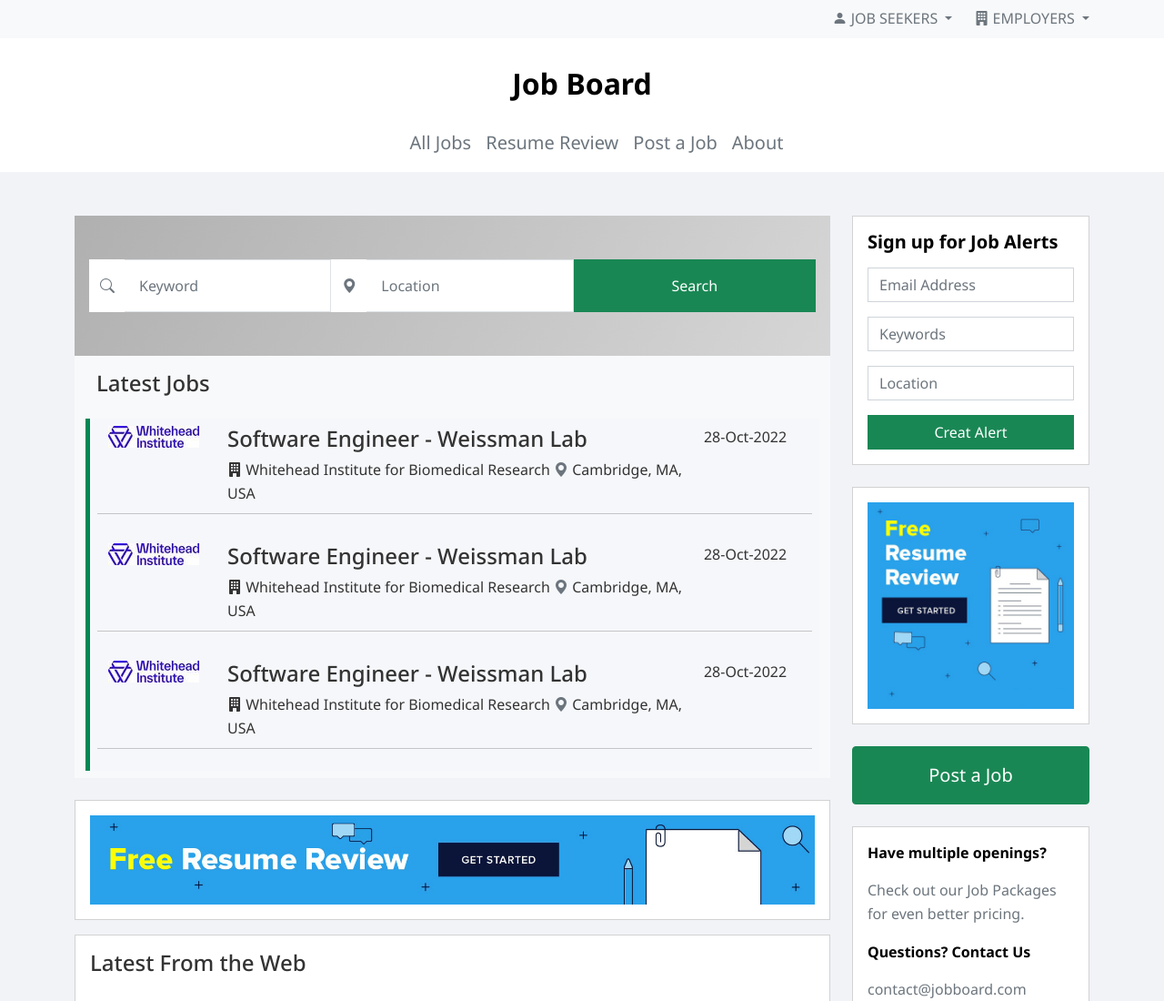
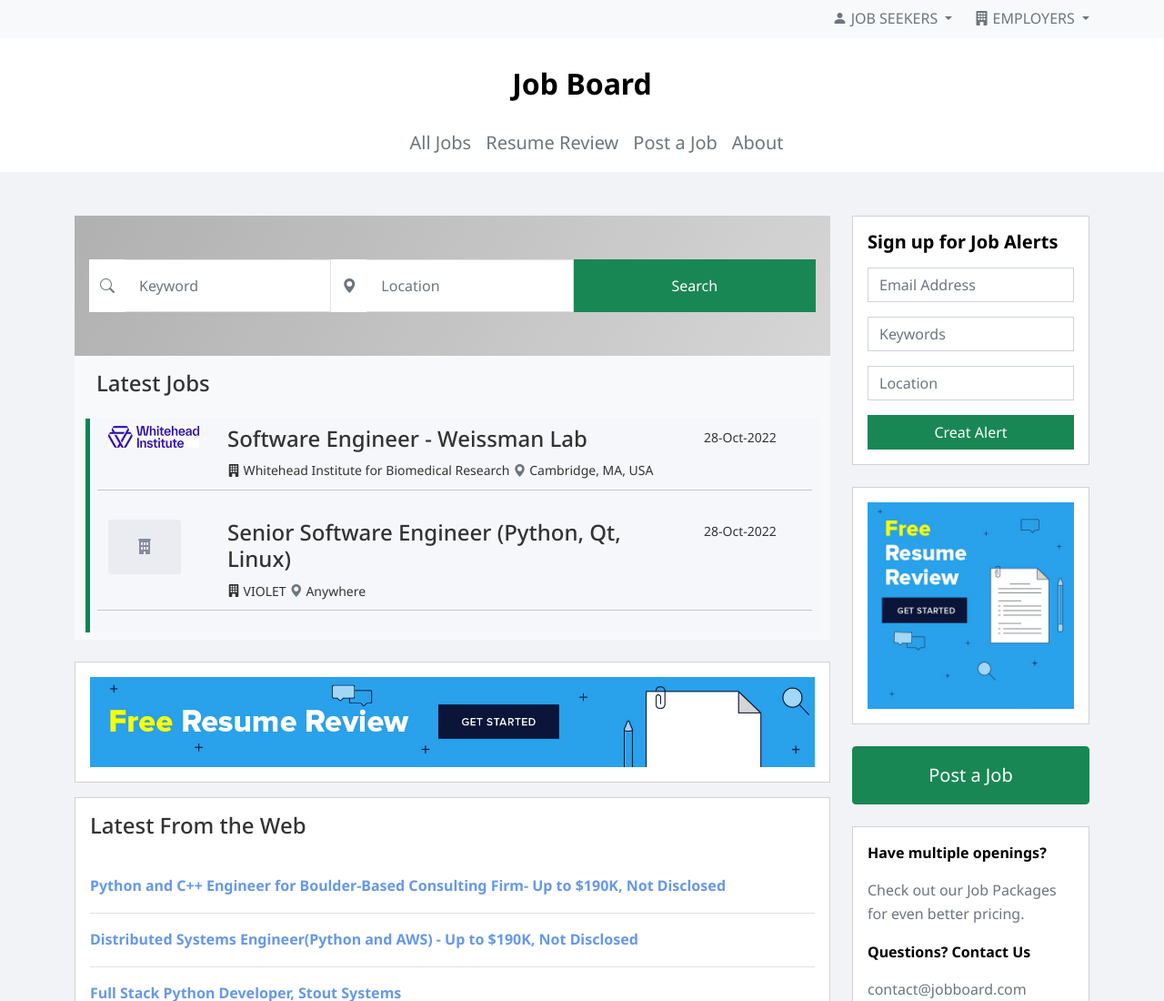
Before and after one commit to hostashish/Job-Board, a plain HTML site: page index.html in a window 1280 px wide. Shown: the top 1100 px of the page at 91% size. Drawn offline with nearby package versions, Linux system fonts and the light colour scheme.

Commit message:
update code

```diff
--- a/index.html
+++ b/index.html
@@ -150,38 +150,24 @@
                                 </div>
                                 <div class="col-md-8 mb-2">
                                     <h5 class="fs-4">Software Engineer - Weissman Lab</h5>
-                                    <span><i class="bi bi-building-fill"></i> Whitehead Institute for Biomedical Research</span> <span><i class="bi bi-geo-alt-fill text-muted"></i> Cambridge, MA, USA</span>
+                                    <span class="small"><i class="bi bi-building-fill"></i> Whitehead Institute for Biomedical Research</span> <span class="small"><i class="bi bi-geo-alt-fill text-muted"></i> Cambridge, MA, USA</span>
                                 </div>
                                 <div class="col-md-2 mb-2">
-                                    <span>28-Oct-2022</span>
+                                    <span class="small">28-Oct-2022</span>
                                 </div>
                                 <hr>
                             </div>
 
                             <div class="row latest-job-list-item p-2">
                                 <div class="col-md-2">
-                                    <img class="ogr-logo img-fluid mb-2" src="./assets/images/clogo1.jpeg">
+                                    <img class="ogr-logo img-fluid mb-2" src="./assets/images/org-placeholer.png">
                                 </div>
                                 <div class="col-md-8 mb-2">
-                                    <h5 class="fs-4">Software Engineer - Weissman Lab</h5>
-                                    <span><i class="bi bi-building-fill"></i> Whitehead Institute for Biomedical Research</span> <span><i class="bi bi-geo-alt-fill text-muted"></i> Cambridge, MA, USA</span>
+                                    <h5 class="fs-4">Senior Software Engineer (Python, Qt, Linux)</h5>
+                                    <span class="small"><i class="bi bi-building-fill"></i> VIOLET</span> <span class="small"><i class="bi bi-geo-alt-fill text-muted"></i> Anywhere</span>
                                 </div>
                                 <div class="col-md-2 mb-2">
-                                    <span>28-Oct-2022</span>
-                                </div>
-                                <hr>
-                            </div>
-
-                            <div class="row latest-job-list-item p-2">
-                                <div class="col-md-2">
-                                    <img class="ogr-logo img-fluid mb-2" src="./assets/images/clogo1.jpeg">
-                                </div>
-                                <div class="col-md-8 mb-2">
-                                    <h5 class="fs-4">Software Engineer - Weissman Lab</h5>
-                                    <span><i class="bi bi-building-fill"></i> Whitehead Institute for Biomedical Research</span> <span><i class="bi bi-geo-alt-fill text-muted"></i> Cambridge, MA, USA</span>
-                                </div>
-                                <div class="col-md-2 mb-2">
-                                    <span>28-Oct-2022</span>
+                                    <span class="small">28-Oct-2022</span>
                                 </div>
                                 <hr>
                             </div>
```
Also changed, not shown: assets/images/org-placeholer.png (added).
